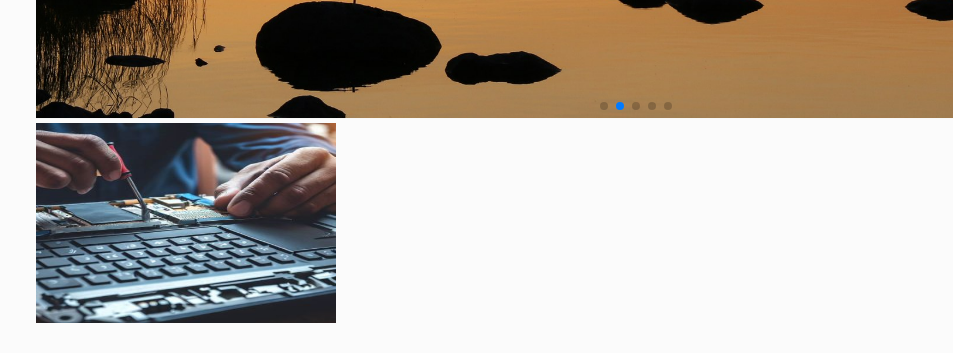
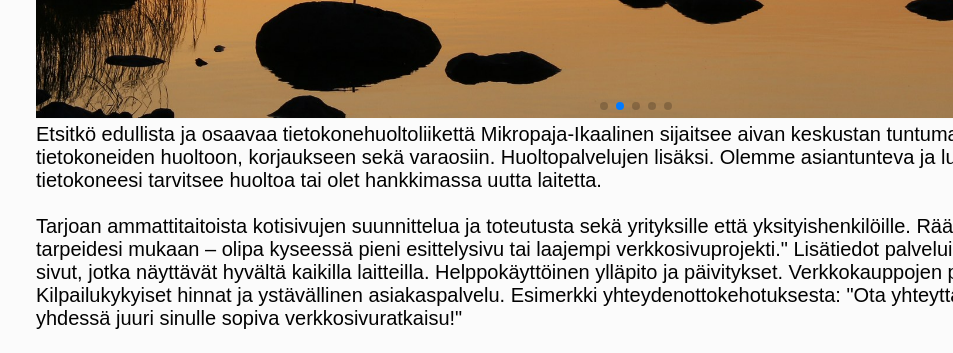
Before and after one commit to Alvar-S/Atk, an Astro site: page / in a window 1280 px wide. Shown: the part 1000-1353 px from the top of the page, 327-1280 px from the left. Built offline with nearby package versions, Linux system fonts and the light colour scheme; Astro itself is replaced by a stand-in of ours.

Commit message:
etusivun paivitaminen valokuvakaruselli

```diff
--- a/src/pages/index.astro
+++ b/src/pages/index.astro
@@ -89,8 +89,8 @@ import "../styles/tyyli.css";
     <article class="iso teksti">
       <h2>Mikropaja-Ikaalinen</h2>
       <Vaihtuvakuvat />
-      <img src="/images/rikki.jpg" alt="" width="300" height="200" />
-      <br /><br />
+      <!--<img src="/images/rikki.jpg" alt="" width="300" height="200" />
+      <br /><br />-->
 
       Etsitkö edullista ja osaavaa tietokonehuoltoliikettä Mikropaja-Ikaalinen
       sijaitsee aivan keskustan tuntumassa ja on erikoistunut PC-tietokoneiden
```
